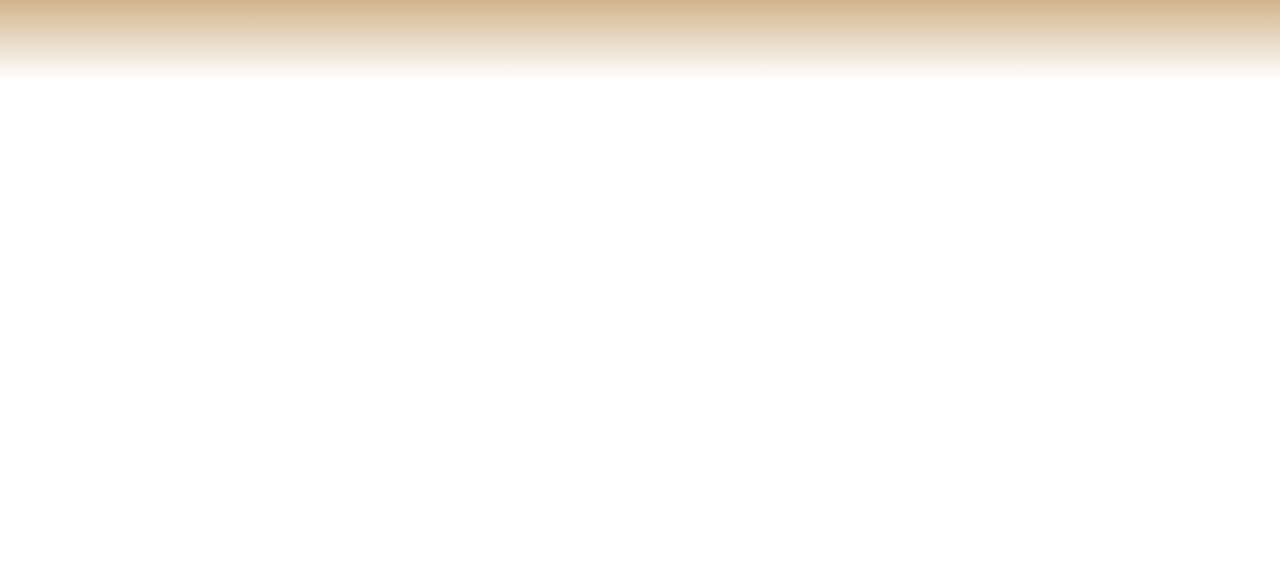
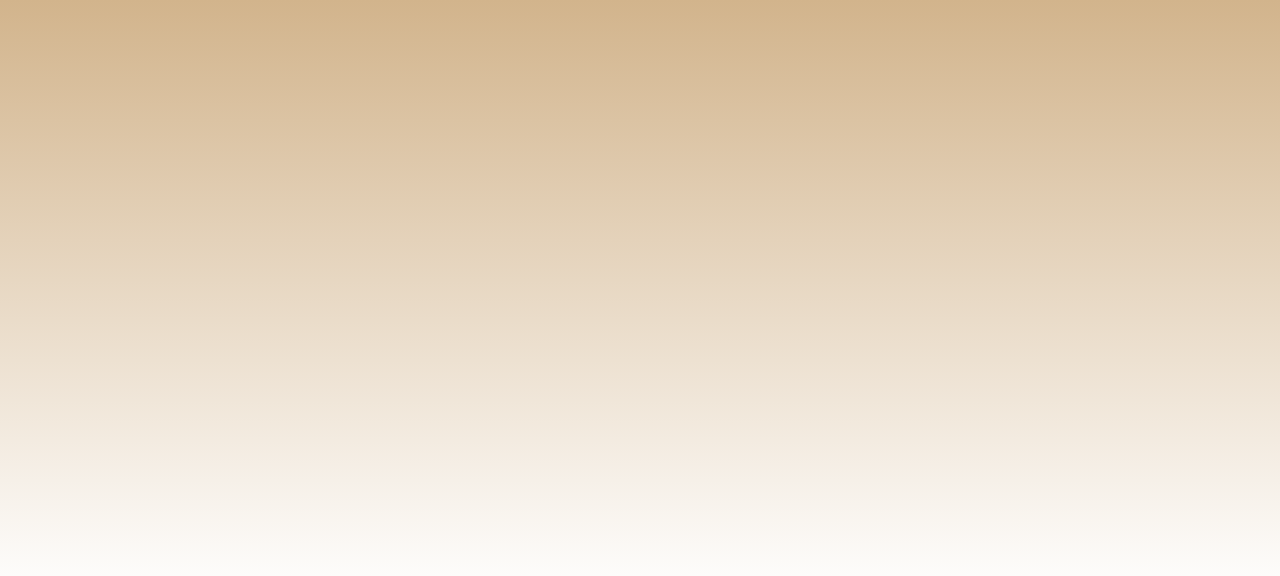
Before and after one commit to 0y0x/incognitowareactive.github.io, a plain HTML site: page index.html in a window 1280 px wide. Drawn offline with Linux system fonts and the light colour scheme.

Commit message:
Update index.html

```diff
--- a/index.html
+++ b/index.html
@@ -8,7 +8,7 @@
     body {
       height: 100vh;
       margin: 0;
-      background: linear-gradient(to bottom, #d2b48c 0%, #ffffff 10%);
+      background: linear-gradient(to bottom, #d2b48c 0%, #ffffff 75%);
     }
   </style>
 </head>
```
